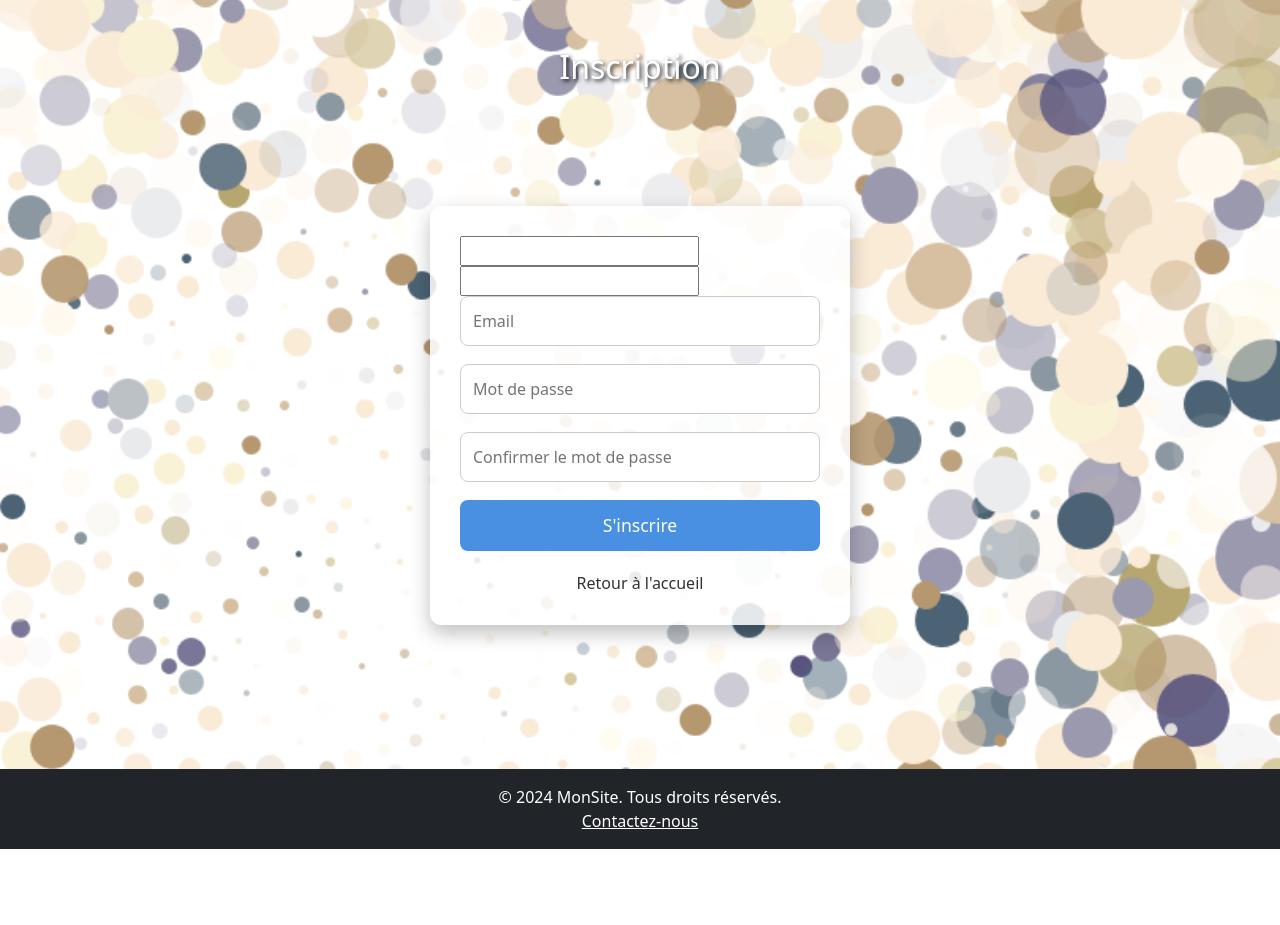
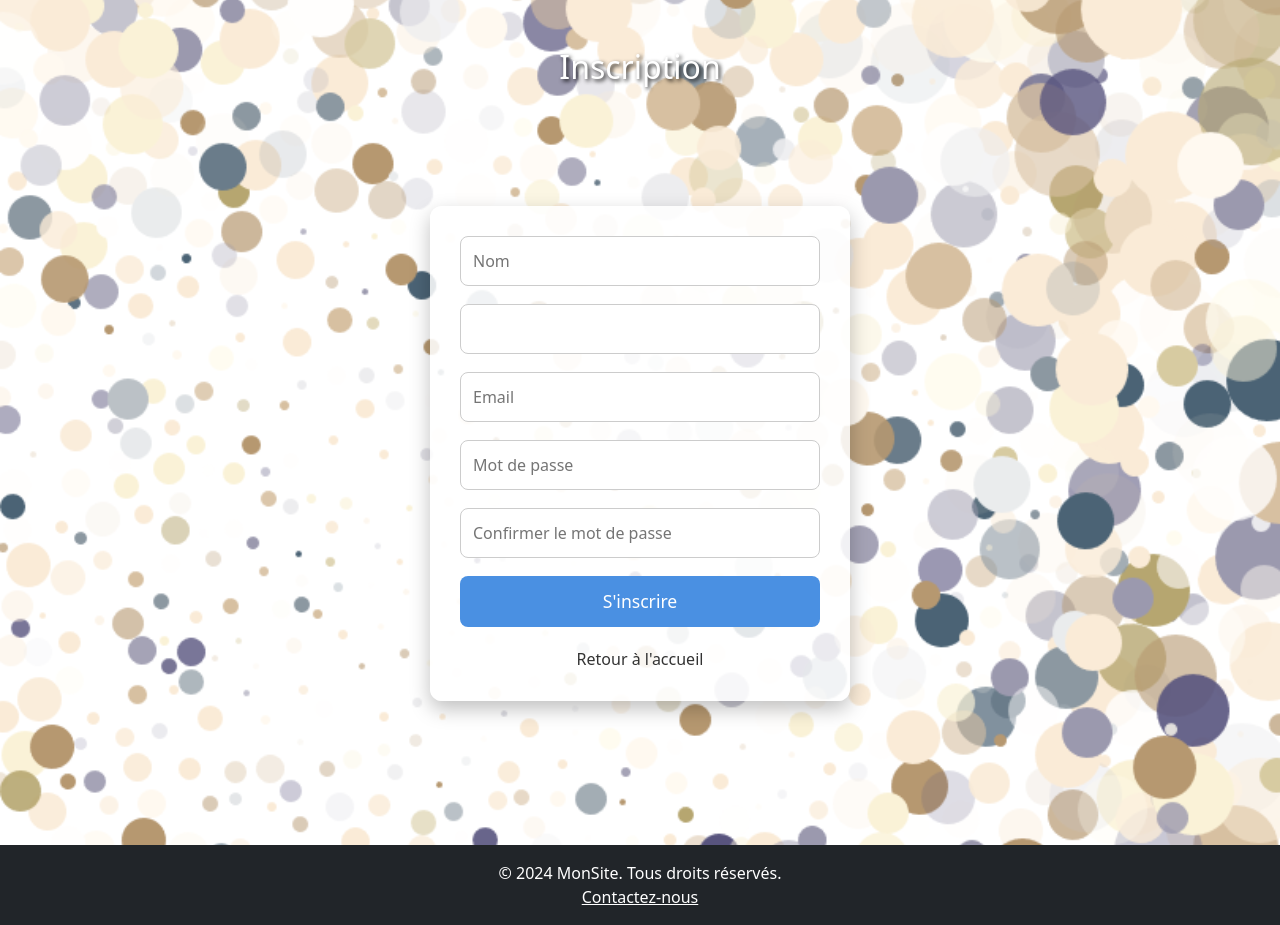
Before and after one commit to stephaniegua/flask-login-app, a Flask app: page /signup in a window 1280 px wide. Shown: the part 56-981 px from the top of the page. Before the commit the page ends 905 px from the top, so only its background shows below. Run offline with Flask 3, Linux system fonts and the light colour scheme.

Commit message:
Update signup.html

```diff
--- a/templates/signup.html
+++ b/templates/signup.html
@@ -21,8 +21,8 @@
 <div class="form-container">
 
 <form method="POST">
-    <input name="nom">
-    <input name="prenom">
+    <input type="text" name="nom" placeholder="Nom" required><br>
+    <input type="text" name="prenom" placholder="Prenom" required><br>
     <input type="email" name="mail" placeholder="Email" required><br>
     <input type="password" name="password" placeholder="Mot de passe" required><br>
     <input type="password" name="confirm" placeholder="Confirmer le mot de passe" required><br>
```
